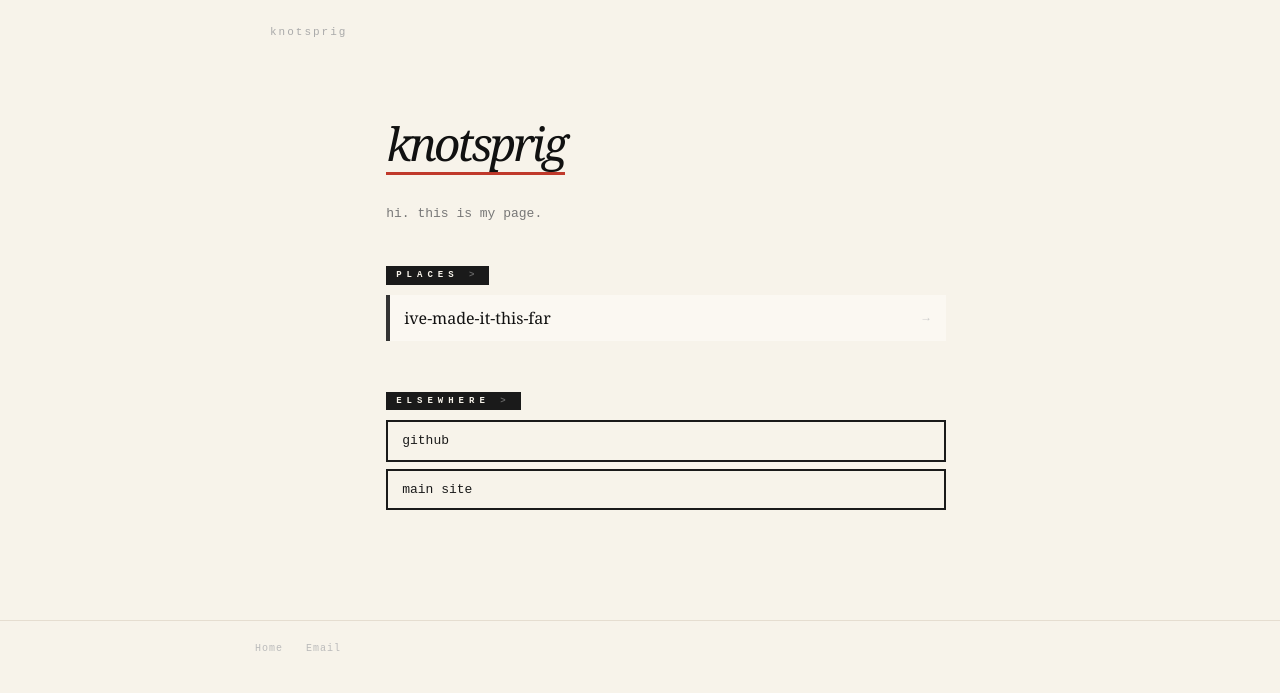
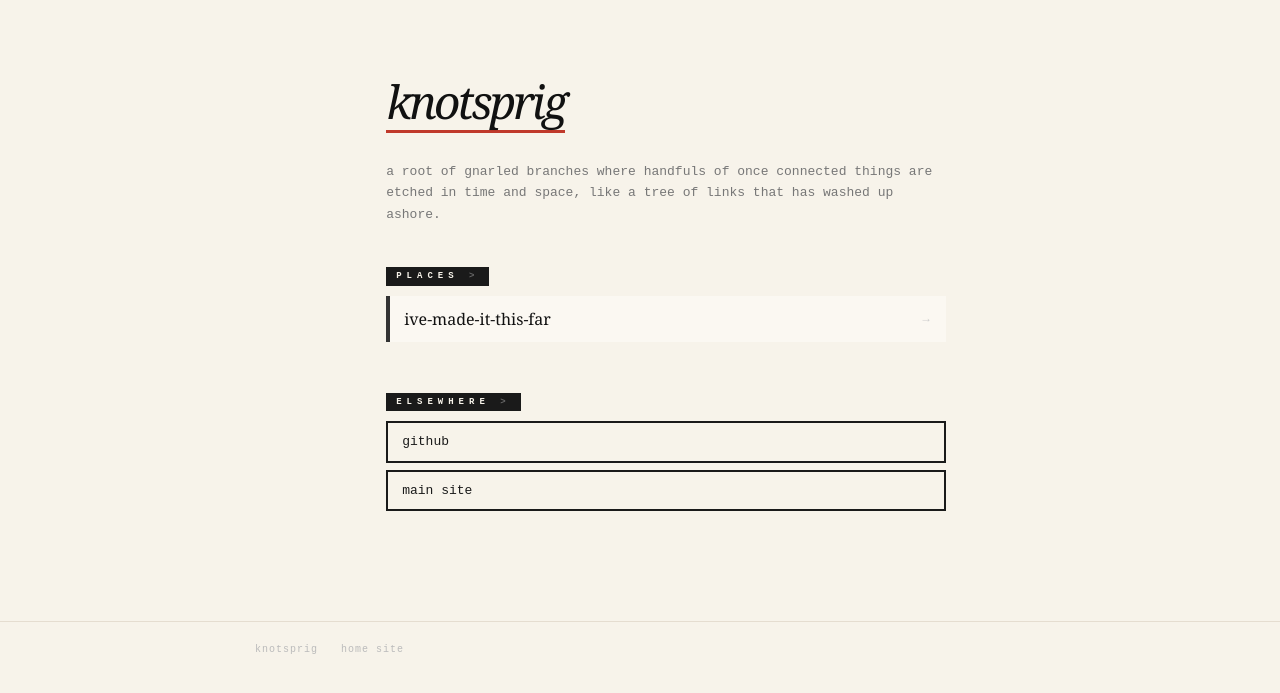
Before and after one commit to siyangsun/knotsprig, a Jekyll site: the page built from index.md, in a window 1280 px wide. Shown: the top 693 px of the page. Built offline with Jekyll 4.4.1, drawn with Linux system fonts in a browser that asks for light colours.

Commit message:
update index copy, move knotsprig link to footer, remove email
Co-Authored-By: Claude Sonnet 4.6 <noreply@anthropic.com>

```diff
--- a/_includes/footer.html
+++ b/_includes/footer.html
@@ -7,8 +7,8 @@
     <div class="footer-col-wrapper">
       <div class="footer-col footer-col-1">
         <ul class="contact-list">
-          <li><a href="http://siyangsun.github.io">Home</a></li>
-          <li><a href="mailto:{{ site.email }}">Email</a></li>
+          <li><a href="{{ site.baseurl }}/">knotsprig</a></li>
+          <li><a href="http://siyangsun.github.io">home site</a></li>
         </ul>
       </div>
 
--- a/_includes/header.html
+++ b/_includes/header.html
@@ -1,8 +1,6 @@
 <header class="site-header">
 
   <div class="wrapper">
-
-    <a class="site-title" href="{{ site.baseurl }}/">{{ site.title }}</a>
 
     <nav class="site-nav">
       <a href="#" class="menu-icon">
--- a/_sass/_portal.scss
+++ b/_sass/_portal.scss
@@ -6,12 +6,12 @@ body {
   background-color: #f7f3ea;
 }
 
-// site header — shrink to almost nothing
+// site header — empty, collapse it
 .site-header {
   border-top: none;
   border-bottom: none;
   min-height: 0;
-  padding: 18px 0 0;
+  padding: 0;
 
   .site-title {
     font-family: 'Courier New', Courier, monospace;
--- a/index.md
+++ b/index.md
@@ -4,7 +4,7 @@ title: knotsprig
 permalink: /
 ---
 
-hi. this is my page.
+a root of gnarled branches where handfuls of once connected things are etched in time and space, like a tree of links that has washed up ashore.
 
 ## places
 - [ive-made-it-this-far]({{ site.baseurl }}/ive-made-it-this-far/)
```
